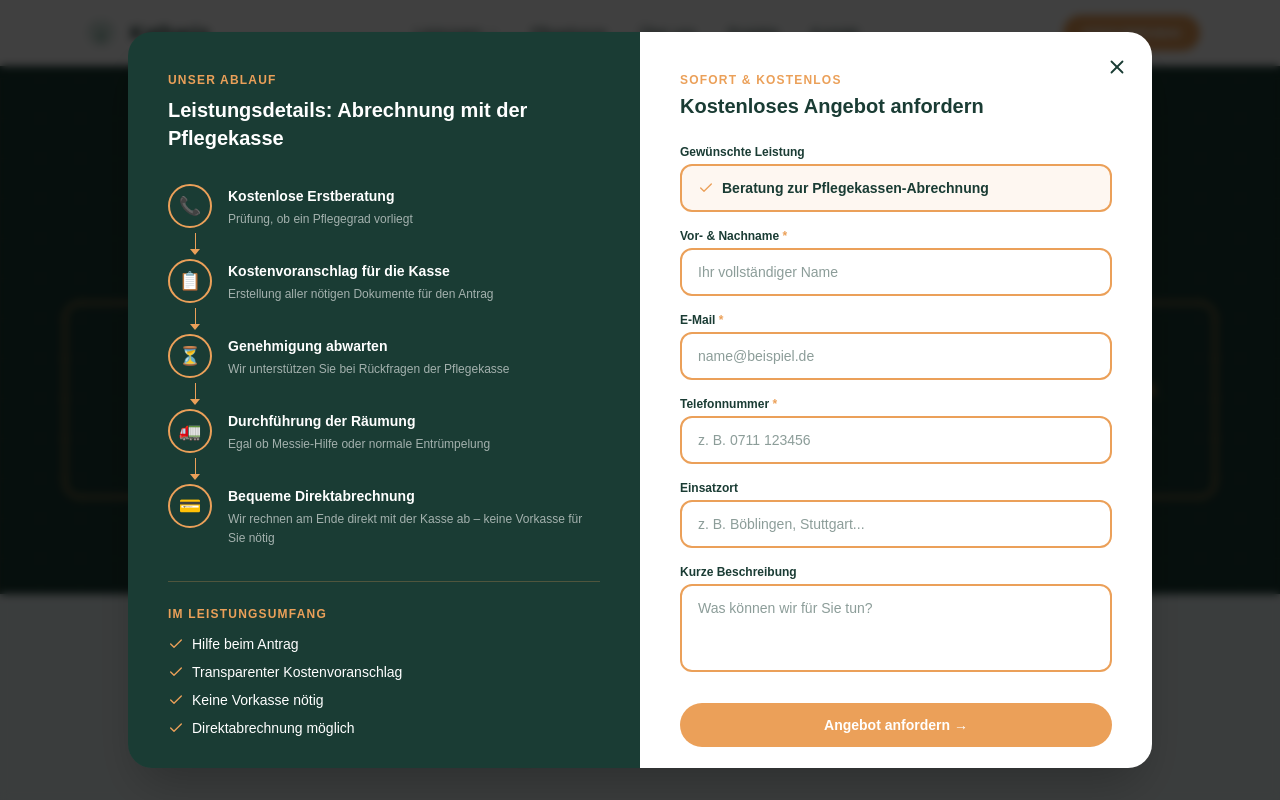
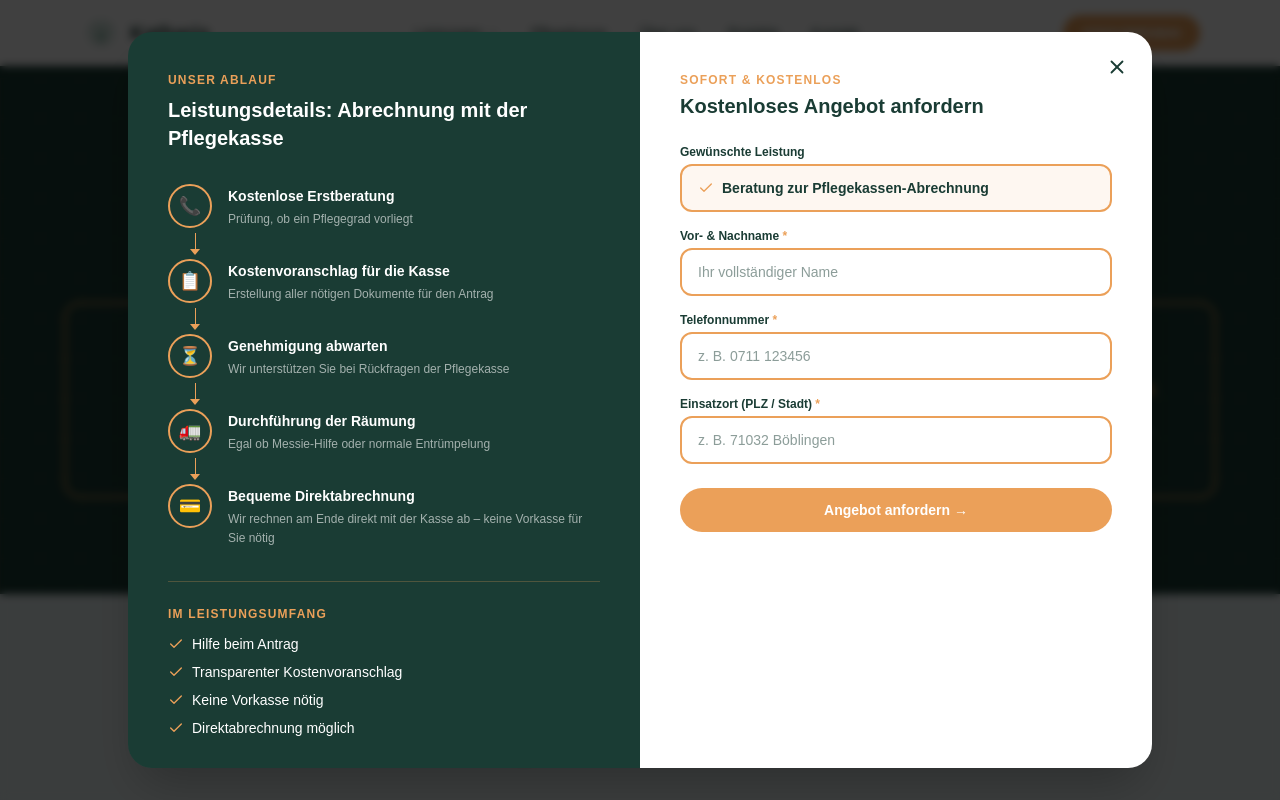
Before and after one commit to katharishilfe-sys/Katharis-Website, a Next.js app: page / in a window 1280 px wide. Both pictures are taken after a click on the button 1079 px from the left and 1187 px from the top of the page. Shown: the part 787-1587 px from the top of the page. Built offline with nearby package versions, Linux system fonts and the light colour scheme.

Commit message:
Formular im Service-Modal auf 3 Felder reduziert

```diff
--- a/components/ServicesSection.tsx
+++ b/components/ServicesSection.tsx
@@ -112,14 +112,13 @@ const services: Service[] = [
   },
 ];
 
-type FormState = { name: string; email: string; telefon: string; ort: string; nachricht: string };
+type FormState = { name: string; telefon: string; ort: string };
 
-const emptyForm: FormState = { name: "", email: "", telefon: "", ort: "", nachricht: "" };
+const emptyForm: FormState = { name: "", telefon: "", ort: "" };
 
 export default function ServicesSection() {
   const [activeId, setActiveId] = useState<string | null>(null);
   const [submitted, setSubmitted] = useState(false);
-  const [addCleaning, setAddCleaning] = useState(false);
   const [form, setForm] = useState<FormState>(emptyForm);
   const [errorMsg, setErrorMsg] = useState("");
 
@@ -145,7 +144,6 @@ export default function ServicesSection() {
   function openService(id: string) {
     setActiveId(id);
     setSubmitted(false);
-    setAddCleaning(false);
     setForm(emptyForm);
     setErrorMsg("");
   }
@@ -157,11 +155,8 @@ export default function ServicesSection() {
 
   function handleSubmit(e: React.FormEvent) {
     e.preventDefault();
-    // Pflichtfeld-Validierung (zusätzlich zu HTML5 required)
-    if (!form.name.trim() || !form.email.trim() || !form.telefon.trim()) {
-      setErrorMsg(
-        "Bitte vervollständigen Sie Ihre Kontaktdaten, damit wir uns umgehend für eine kostenlose Beratung bei Ihnen melden können."
-      );
+    if (!form.name.trim() || !form.telefon.trim() || !form.ort.trim()) {
+      setErrorMsg("Bitte füllen Sie alle Pflichtfelder aus.");
       return;
     }
     setErrorMsg("");
@@ -403,111 +398,27 @@ export default function ServicesSection() {
                       </div>
                     </div>
 
-                    {/* Upsell Checkbox – Grundreinigung (nur bei Messie-Hilfe & Haushaltsauflösung) */}
-                    {active.showCleaningUpsell && (
-                      <label
-                        id="reinigung-upsell"
-                        className="flex items-start gap-3 rounded-xl px-4 py-3 cursor-pointer select-none transition-colors"
-                        style={{
-                          border: `2px solid ${ACCENT}`,
-                          backgroundColor: addCleaning ? ACCENT + "15" : "transparent",
-                        }}
-                      >
-                        <input
-                          type="checkbox"
-                          checked={addCleaning}
-                          onChange={(e) => setAddCleaning(e.target.checked)}
-                          className="sr-only"
-                        />
-                        <span
-                          className="mt-0.5 w-5 h-5 rounded-md flex items-center justify-center shrink-0 transition-colors"
-                          style={{
-                            border: `2px solid ${ACCENT}`,
-                            backgroundColor: addCleaning ? ACCENT : "transparent",
-                          }}
-                        >
-                          {addCleaning && <Check size={13} color="#fff" strokeWidth={3} />}
-                        </span>
-                        <span className="text-sm leading-snug" style={{ color: PRIMARY }}>
-                          <strong>Optional:</strong> Grundreinigung nach Räumung erwünscht
-                        </span>
-                      </label>
-                    )}
-
                     {[
-                      {
-                        name: "name",
-                        label: "Vor- & Nachname",
-                        placeholder: "Ihr vollständiger Name",
-                        type: "text",
-                        required: true,
-                      },
-                      {
-                        name: "email",
-                        label: "E-Mail",
-                        placeholder: "name@beispiel.de",
-                        type: "email",
-                        required: true,
-                      },
-                      {
-                        name: "telefon",
-                        label: "Telefonnummer",
-                        placeholder: "z. B. 0711 123456",
-                        type: "tel",
-                        required: true,
-                      },
-                      {
-                        name: "ort",
-                        label: "Einsatzort",
-                        placeholder: "z. B. Böblingen, Stuttgart...",
-                        type: "text",
-                        required: false,
-                      },
+                      { name: "name",    label: "Vor- & Nachname",        placeholder: "Ihr vollständiger Name",  type: "text" },
+                      { name: "telefon", label: "Telefonnummer",           placeholder: "z. B. 0711 123456",       type: "tel"  },
+                      { name: "ort",     label: "Einsatzort (PLZ / Stadt)", placeholder: "z. B. 71032 Böblingen",  type: "text" },
                     ].map((f) => (
                       <div key={f.name}>
-                        <label
-                          className="text-xs font-semibold mb-1 block"
-                          style={{ color: PRIMARY }}
-                        >
-                          {f.label}
-                          {f.required && <span style={{ color: ACCENT }}> *</span>}
+                        <label className="text-xs font-semibold mb-1 block" style={{ color: PRIMARY }}>
+                          {f.label}<span style={{ color: ACCENT }}> *</span>
                         </label>
                         <input
                           type={f.type}
                           name={f.name}
                           value={form[f.name as keyof FormState]}
                           onChange={handleChange}
-                          required={f.required}
+                          required
                           placeholder={f.placeholder}
                           className="w-full rounded-xl px-4 py-3 text-sm outline-none transition-all"
-                          style={{
-                            border: `2px solid ${ACCENT}`,
-                            color: PRIMARY,
-                          }}
+                          style={{ border: `2px solid ${ACCENT}`, color: PRIMARY }}
                         />
                       </div>
                     ))}
-
-                    <div>
-                      <label
-                        className="text-xs font-semibold mb-1 block"
-                        style={{ color: PRIMARY }}
-                      >
-                        Kurze Beschreibung
-                      </label>
-                      <textarea
-                        name="nachricht"
-                        value={form.nachricht}
-                        onChange={handleChange}
-                        rows={3}
-                        placeholder="Was können wir für Sie tun?"
-                        className="w-full rounded-xl px-4 py-3 text-sm outline-none transition-all resize-none"
-                        style={{
-                          border: `2px solid ${ACCENT}`,
-                          color: PRIMARY,
-                        }}
-                      />
-                    </div>
 
                     <button
                       type="submit"
```
